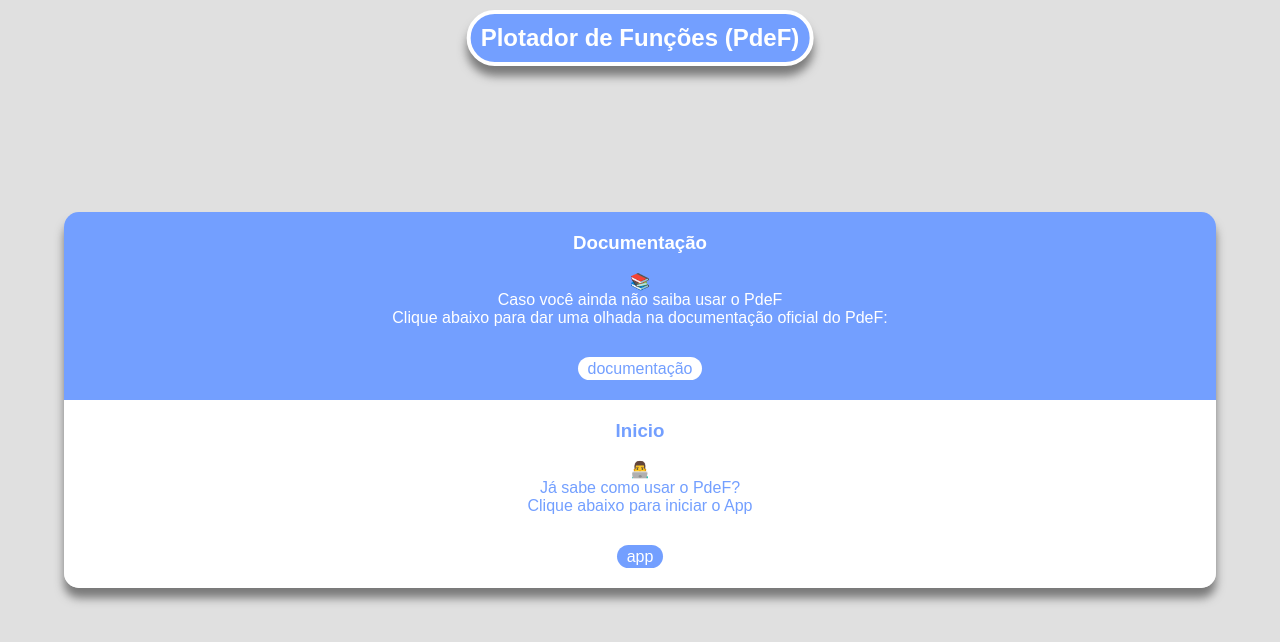
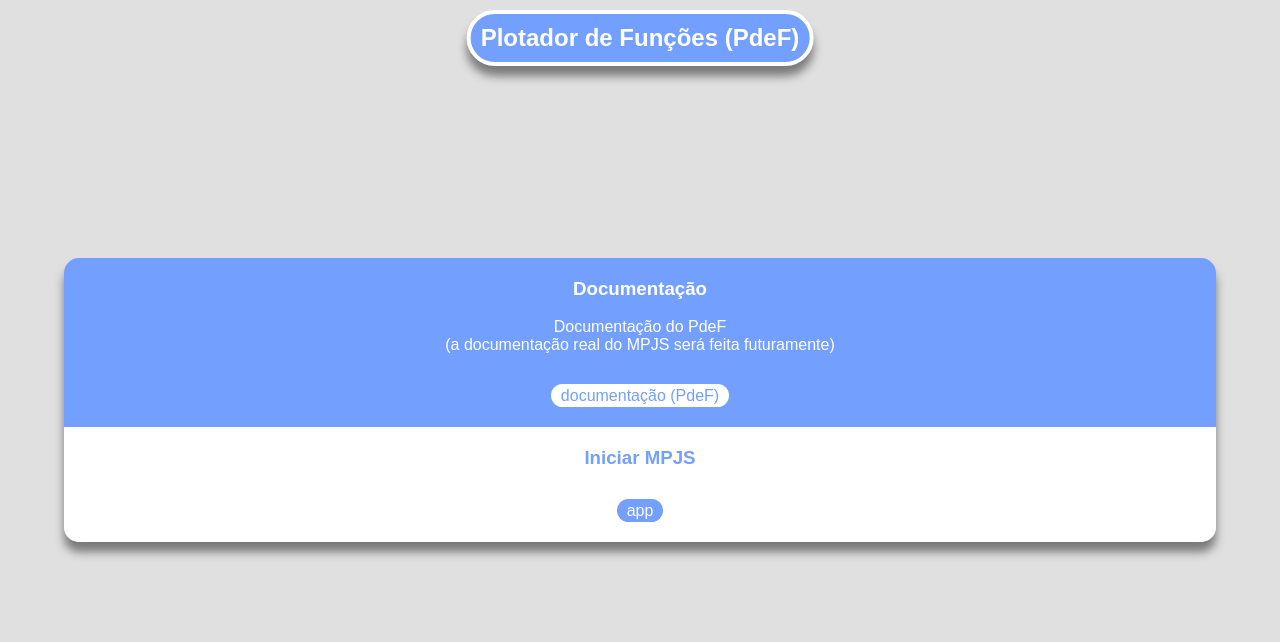
Before and after one commit to NaN-NaN-sempai/MPJS, a plain HTML site: page index.html in a window 1280 px wide. Drawn offline with Linux system fonts and the light colour scheme.

Commit message:
Information Update

```diff
--- a/index.html
+++ b/index.html
@@ -106,25 +106,14 @@
         <div class="subContainer tutorial">
                 <h3 class="titulo">Documentação</h3>
                 <br>
-                <p>
-                    📚
+                <p> Documentação do PdeF
                     <br>
-                    Caso você ainda não saiba usar o PdeF
-                    <br>
-                    Clique abaixo para dar uma olhada na documentação oficial do PdeF:
+                    (a documentação real do MPJS será feita futuramente)
                 </p>
-                <a href="./doc">documentação</a>
+                <a href="./doc">documentação (PdeF)</a>
         </div>
         <div class="subContainer app">
-                <h3 class="titulo">Inicio</h3>
-                <br>
-                <p>
-                    👨‍💻
-                    <br>
-                    Já sabe como usar o PdeF?
-                    <br>
-                    Clique abaixo para iniciar o App
-                </p>
+                <h3 class="titulo">Iniciar MPJS</h3>
                 <a href="./app">app</a>
         </div>
     </div>
```
